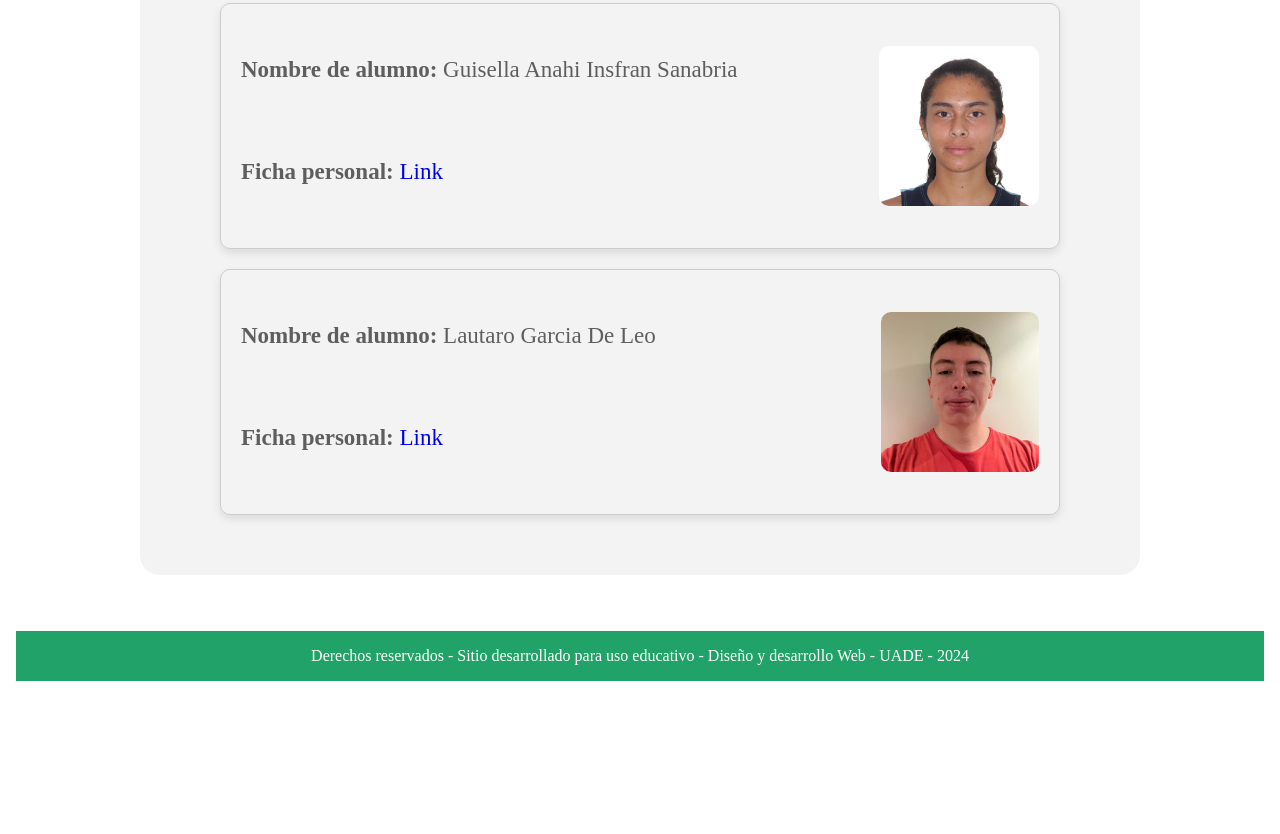
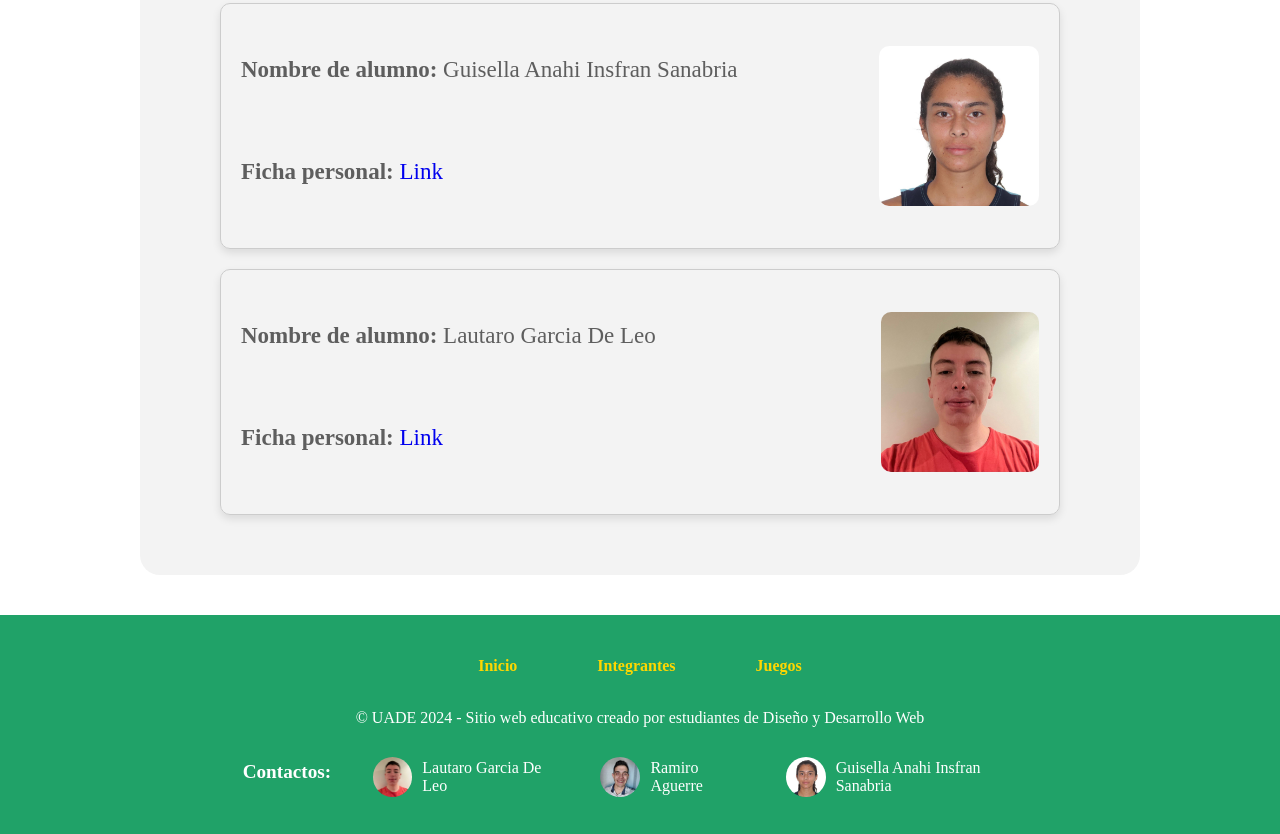
Before and after one commit to LautaroGdL/Grupo3_UADE, a plain HTML site: page integrantes.html in a window 1280 px wide. Shown: the part 489-1323 px from the top of the page. Before the commit the page ends 1186 px from the top, so only its background shows below. Drawn offline with Linux system fonts and the light colour scheme.

Commit message:
Footer Updated in others htmls files

```diff
--- a/integrantes.html
+++ b/integrantes.html
@@ -63,9 +63,40 @@
 </main>
 
 <!--Footer-->
-<footer class="footer-integrantes">
+<footer class="footer-inicio">
     <div class="container">
-        <p>Derechos reservados - Sitio desarrollado para uso educativo - Diseño y desarrollo Web - UADE - 2024</p>
+        <nav class="navbar">
+            <a href="index.html">Inicio</a>
+            <a href="integrantes.html">Integrantes</a>
+            <a href="juegos.html">Juegos</a>
+        </nav>
+        <p>© UADE 2024 - Sitio web educativo creado por estudiantes de Diseño y Desarrollo Web</p>
+
+        <div class="avatar-list">
+            <h2>Contactos:</h2>
+            <ul>
+                <li>
+                    <a href="https://lautarogdl.github.io/Ficha_UADE/" target="_blank">
+                        <img src="images/foto-lautaro.jpeg" alt="Avatar de Lautaro Garcia De Leo">
+                        Lautaro Garcia De Leo
+                    </a>
+                </li>
+                <li>
+                    <a href="https://ramiroaguerre.github.io/Ficha-Personal/" target="_blank">
+                        <img src="images/foto-ramiro.jpg" alt="Avatar de Ramiro Aguerre">
+                        Ramiro Aguerre
+                    </a>
+                </li>
+                <li>
+                    <a href="https://guisella2906.github.io/parcial1/" target="_blank">
+                        <img src="images/foto-gisella.jpeg" alt="Avatar de Guisella Anahi Insfran Sanabria">
+                        Guisella Anahi Insfran Sanabria
+                    </a>
+                </li>
+            </ul>
+        </div>
+
+
     </div>
 </footer>
 <!--Footer-->
```
Also changed, not shown: index.html (+27 -2 lines), juegos.html (+33 -2 lines).
